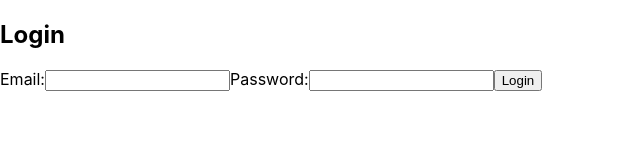
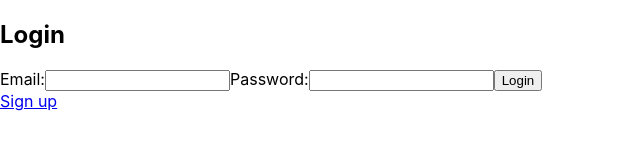
Before and after one commit to gmcerqueira/task-list-app, a React (Create React App) app: page / in a window 1280 px wide. Shown: the top 161 px of the page, without its empty margins (0-640 px from the left). Built offline with nearby package versions, Linux system fonts and the light colour scheme; no server answers.

Commit message:
Home page

```diff
--- a/src/App.js
+++ b/src/App.js
@@ -1,9 +1,9 @@
 import './App.css';
 import { Switch, Route } from 'react-router';
-import Login from './components/Login';
 import ConnectionStats from './components/ConnectionStats';
 import Signup from './components/Signup';
 import Tasks from './components/Tasks';
+import Home from './pages/Home';
 
 function App() {
   return (
@@ -11,7 +11,7 @@
       <Route path="/test" component={ConnectionStats} />
       <Route path="/tasks" component={Tasks} />
       <Route path="/signup" component={Signup} />
-      <Route exact path="/" component={Login} />
+      <Route exact path="/" component={Home} />
     </Switch>
   );
 }
--- /dev/null
+++ b/src/pages/Home.jsx
@@ -0,0 +1,12 @@
+import { Link } from 'react-router-dom';
+
+import Login from '../components/Login';
+
+const Home = () => (
+  <div>
+    <Login />
+    <Link to="/signup">Sign up</Link>
+  </div>
+);
+
+export default Home;
```
